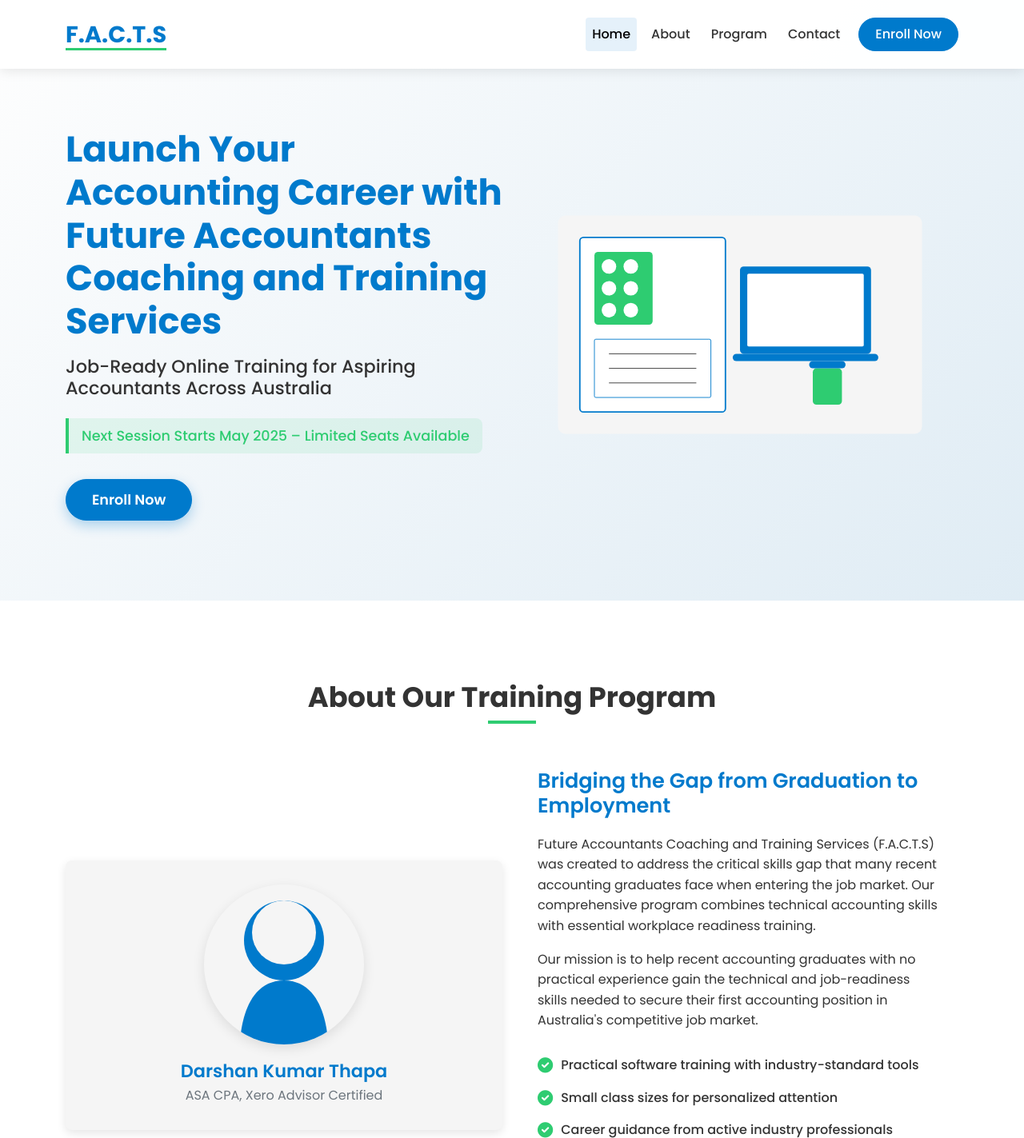
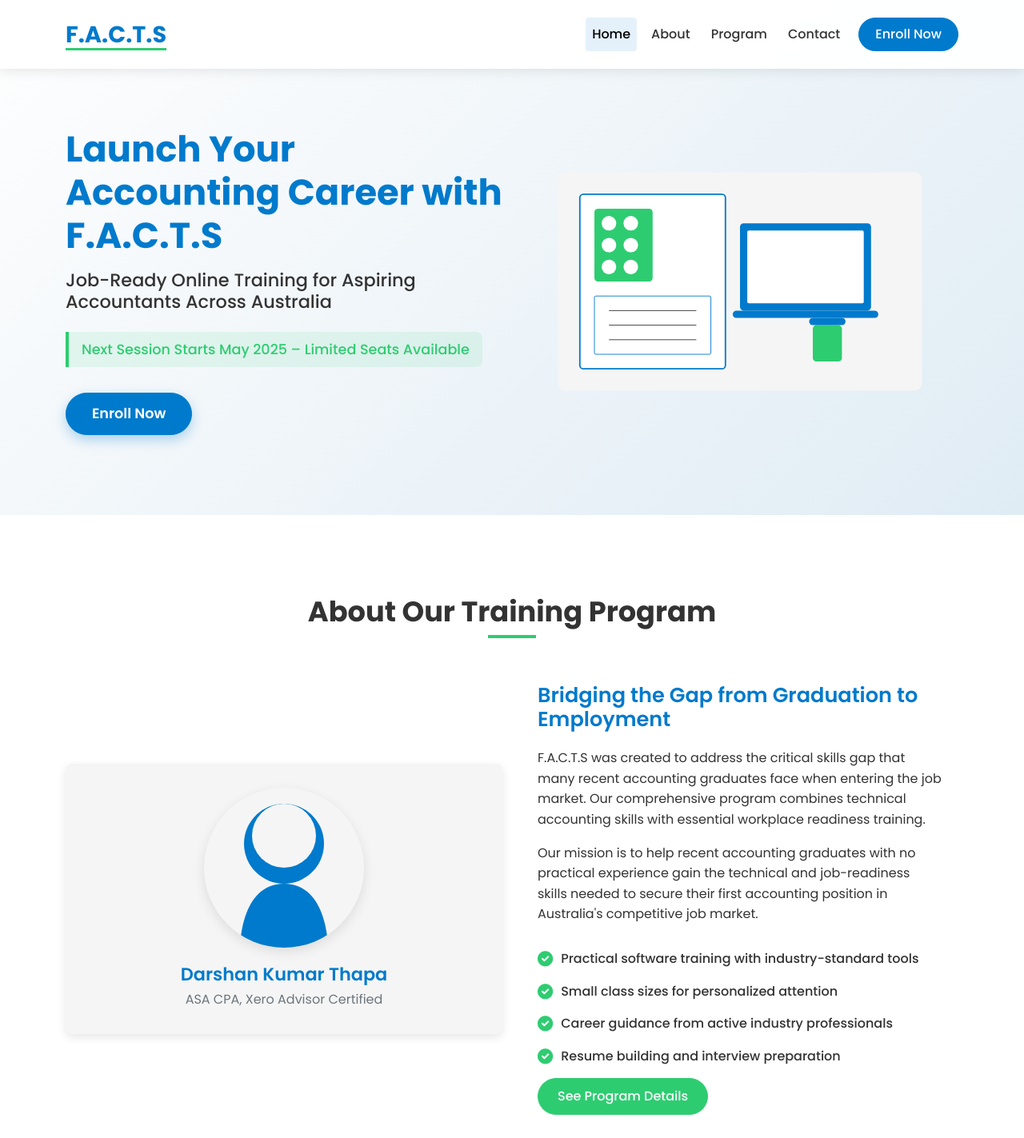
Before and after one commit to Yonesh-Thapa/FACTS, a Flask app: page / in a window 1280 px wide. Shown: the top 1423 px of the page at 80% size. Run offline with Flask 3, Linux system fonts and the light colour scheme.

Commit message:
Revert changes to website's header and about section text.
Replit-Commit-Author: Agent
Replit-Commit-Session-Id: 811e0181-69f7-4122-837f-3e5b1aa390de
Replit-Commit-Screenshot-Url: https://storage.googleapis.com/screenshot-production-us-central1/1a0dd053-97cc-4a0a-b64d-456243bbbfc9/59aa2af5-8676-4e8b-8c8f-3eeb732af327.jpg

```diff
--- a/templates/index.html
+++ b/templates/index.html
@@ -8,7 +8,7 @@
     <div class="container">
         <div class="row align-items-center">
             <div class="col-lg-6">
-                <h1 class="hero-title">Launch Your Accounting Career with Future Accountants Coaching and Training Services</h1>
+                <h1 class="hero-title">Launch Your Accounting Career with F.A.C.T.S</h1>
                 <h2 class="hero-subtitle">Job-Ready Online Training for Aspiring Accountants Across Australia</h2>
                 <p class="session-info">Next Session Starts May 2025 – Limited Seats Available</p>
                 <a href="{{ url_for('program') }}#enroll" class="btn btn-primary btn-lg hero-cta">Enroll Now</a>
@@ -78,7 +78,7 @@
             <div class="col-md-6">
                 <div class="about-content">
                     <h3>Bridging the Gap from Graduation to Employment</h3>
-                    <p>Future Accountants Coaching and Training Services (F.A.C.T.S) was created to address the critical skills gap that many recent accounting graduates face when entering the job market. Our comprehensive program combines technical accounting skills with essential workplace readiness training.</p>
+                    <p>F.A.C.T.S was created to address the critical skills gap that many recent accounting graduates face when entering the job market. Our comprehensive program combines technical accounting skills with essential workplace readiness training.</p>
                     <p>Our mission is to help recent accounting graduates with no practical experience gain the technical and job-readiness skills needed to secure their first accounting position in Australia's competitive job market.</p>
                     <div class="features-list">
                         <div class="feature-item">
```
